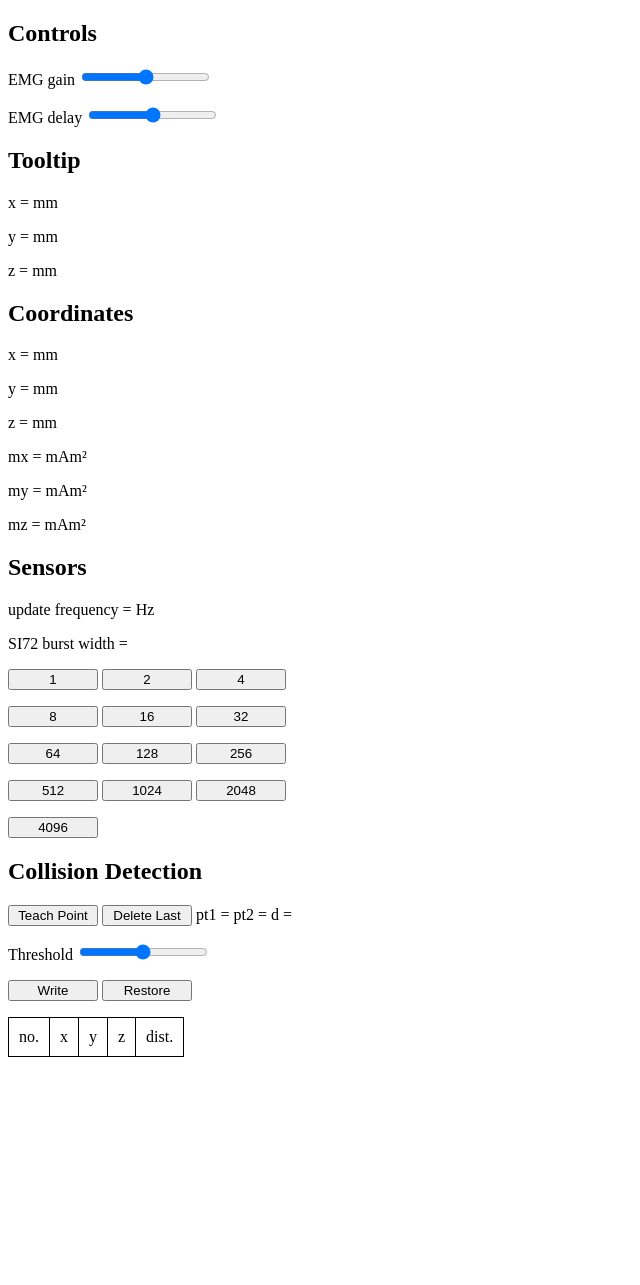
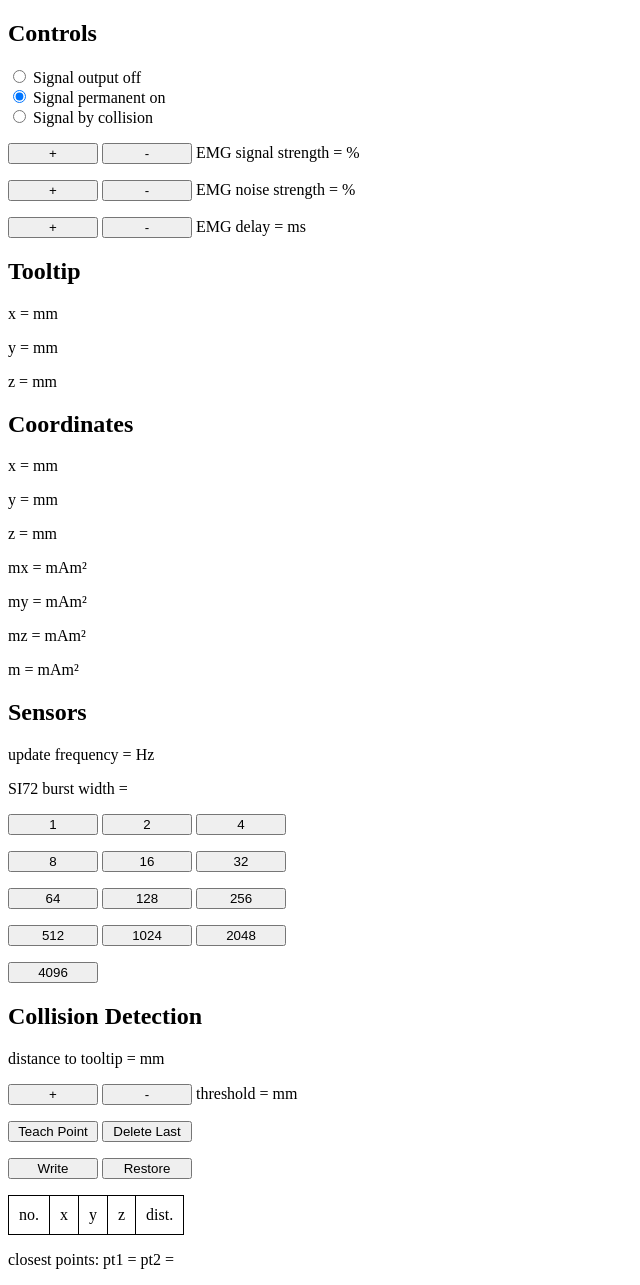
Before and after one commit to HTWK-Haupt/SimION, a plain HTML site: page Firmware_ESP32/data/index.html in a window 1280 px wide. Shown: the whole page, without its empty margins (0-640 px from the left). Before the commit the page ends 1065 px from the top, so only its background shows below. Drawn offline with Linux system fonts and the light colour scheme.

Commit message:
GUI controls for EMG added, 2 different magnet tips supported

```diff
--- a/Firmware_ESP32/data/index.html
+++ b/Firmware_ESP32/data/index.html
@@ -77,6 +77,7 @@ function onMessage(evt) {
     document.getElementById("mx").innerHTML = JSONobj.mx;
     document.getElementById("my").innerHTML = JSONobj.my;
 	document.getElementById("mz").innerHTML = JSONobj.mz;
+	document.getElementById("m").innerHTML = JSONobj.m;
 	document.getElementById("ttx").innerHTML = JSONobj.ttx;
     document.getElementById("tty").innerHTML = JSONobj.tty;
     document.getElementById("ttz").innerHTML = JSONobj.ttz;
@@ -85,6 +86,10 @@ function onMessage(evt) {
 	document.getElementById("d").innerHTML = JSONobj.d;
 	document.getElementById("tc").innerHTML = (1000 / JSONobj.tc).toFixed(2);
 	document.getElementById("bw").innerHTML = Math.pow(2, JSONobj.bw);
+	document.getElementById("signal").innerHTML = JSONobj.signal;
+	document.getElementById("noise").innerHTML = JSONobj.noise;
+	document.getElementById("delay").innerHTML = JSONobj.delay;
+    document.getElementById("thr").innerHTML = JSONobj.threshold;
 
 	// Create and fill rows of the collision point table
 	var tbl = document.getElementById("points");
@@ -131,9 +136,46 @@ function onError(evt) {
     console.log("ERROR: " + evt.data);
 }
 
-// Sends a messages to the server
+// Callback functions for buttons
+function mode(m) {
+	switch (m) {
+	case 0:
+		websocket.send("mode0");
+		break;
+	case 1:
+		websocket.send("mode1");
+		break;
+	case 2:
+		websocket.send("mode2");
+		break;
+	}
+}
+function inc_signal() {
+	websocket.send("inc_signal");
+}
+function dec_signal() {
+	websocket.send("dec_signal");
+}
+function inc_delay() {
+	websocket.send("inc_delay");
+}
+function dec_delay() {
+	websocket.send("dec_delay");
+}
+function inc_noise() {
+	websocket.send("inc_noise");
+}
+function dec_noise() {
+	websocket.send("dec_noise");
+}
 function setBw(expo) {
     websocket.send(expo.toString());
+}
+function inc_threshold() {
+	websocket.send("inc_threshold");
+}
+function dec_threshold() {
+	websocket.send("dec_threshold");
 }
 function teach_point() {
     websocket.send("teach_point");
@@ -141,14 +183,13 @@ function teach_point() {
 function delete_point() {
     websocket.send("delete_point");
 }
-
 function write_eeprom() {
 	websocket.send("write_eeprom");
 }
-
 function restore_eeprom() {
 	websocket.send("restore_eeprom");
 }
+
 // Call the init function as soon as the page loads
 window.addEventListener("load", init, false);
 
@@ -156,8 +197,28 @@ window.addEventListener("load", init, false);
 </head>
 <body>
 <h2>Controls</h2>
-<p>EMG gain  <input id='gain' type='range' oninput='slider()'></p>
-<p>EMG delay <input id='delay' type='range' oninput='slider()'></p>
+<p>
+<input id="rMode0" type="radio" name="mode" onclick="mode(0)">
+<label for="rMode0">Signal output off</label><br>
+<input id="rMode1" type="radio" name="mode" checked="checked" onclick="mode(1)">
+<label for="rMode1">Signal permanent on</label><br>
+<input id="rMode2" type="radio" name="mode" onclick="mode(2)">
+<label for="rMode2">Signal by collision</label>
+<p>
+<input type="button" class="button" value="+" onClick="inc_signal()">
+<input type="button" class="button" value="-" onClick="dec_signal()">
+EMG signal strength = <a id="signal"></a> %
+</p>
+<p>
+<input type="button" class="button" value="+" onClick="inc_noise()">
+<input type="button" class="button" value="-" onClick="dec_noise()">
+EMG noise strength = <a id="noise"></a> %
+</p>
+<p>
+<input type="button" class="button" value="+" onClick="inc_delay()">
+<input type="button" class="button" value="-" onClick="dec_delay()">
+EMG delay = <a id="delay"></a> ms
+</p>
 <h2>Tooltip</h2>
 <p>x = <a id="ttx"></a> mm</p>
 <p>y = <a id="tty"></a> mm</p>
@@ -170,7 +231,7 @@ window.addEventListener("load", init, false);
 <p>mx = <a id="mx"></a> mAm²</p>
 <p>my = <a id="my"></a> mAm²</p>
 <p>mz = <a id="mz"></a> mAm²</p>
-
+<p>m = <a id="m"></a> mAm²</p>
 <h2>Sensors</h2>
 <p>update frequency = <a id="tc"></a> Hz</p>
 <p>SI72 burst width = <a id="bw"></a></p>
@@ -200,11 +261,17 @@ window.addEventListener("load", init, false);
 
 <h2>Collision Detection</h2>
 <p>
+distance to tooltip = <a id="d"></a> mm
+</p>
+<p>
+<input type="button" class="button" value="+" onClick="inc_threshold()">
+<input type="button" class="button" value="-" onClick="dec_threshold()">
+threshold = <a id="thr"></a> mm
+</p>
+<p>
 <input type="button" class="button" value="Teach Point" onClick="teach_point()">
 <input type="button" class="button" value="Delete Last" onClick="delete_point()">
-pt1 = <a id="pt1"></a>  pt2 = <a id="pt2"></a>  d = <a id="d"></a>
 </p>
-<p>Threshold <input id='threshold' type='range' oninput='slider()'></p>
 <p>
 <input type="button" class="button" value="Write" onClick="write_eeprom()">
 <input type="button" class="button" value="Restore" onClick="restore_eeprom()">
@@ -214,6 +281,8 @@ pt1 = <a id="pt1"></a>  pt2 = <a id="pt2"></a>  d = <a id="d"></a>
 	<td>no.</td><td>x</td><td>y</td><td>z</td><td>dist.</td>
 </tr>
 </table>
-
+<p>
+closest points: pt1 = <a id="pt1"></a>  pt2 = <a id="pt2"></a>
+</p>
 </body>
 </html>
```
Also changed, not shown: 7 other files.
